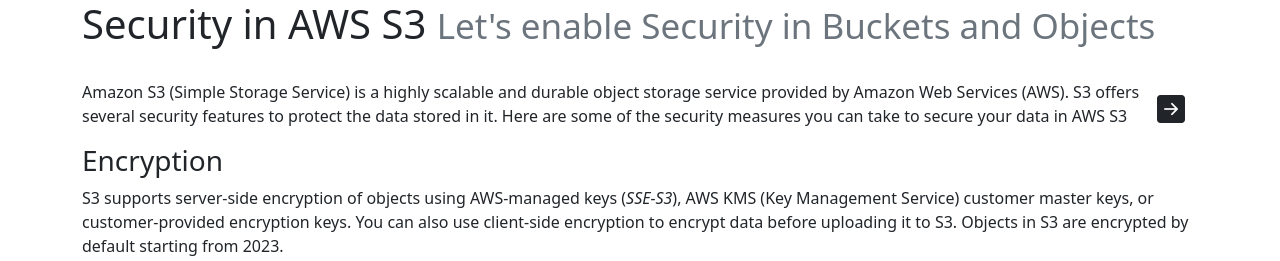
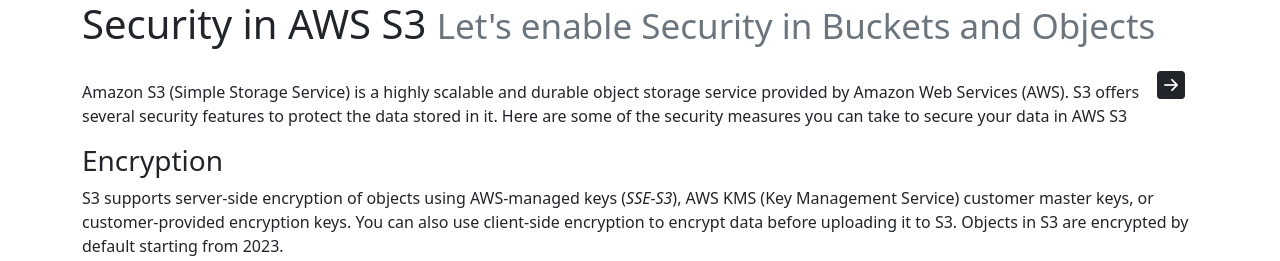
Before and after one commit to s-kazi/s-kazi.github.io, a Jekyll site: the page built from aws/s3/security.markdown, in a window 1280 px wide. Shown: the top 261 px of the page. Built offline with Jekyll 4.4.1, drawn with Linux system fonts in a browser that asks for light colours; nearby versions of some CDN libraries.

```diff
--- a/_layouts/post.html
+++ b/_layouts/post.html
@@ -9,10 +9,12 @@
     <h1>{{ page.title }} <small class="text-muted">{{ page.subtitle }}</small></h1>
   </div>-->
   <h1>{{ page.title }} <small class="text-muted">{{ page.subtitle }}</small></h1>
+  <button class="btn float-end" data-bs-toggle="offcanvas" data-bs-target="#offcanvas" role="button">
+    <i class="bi bi-arrow-right-square-fill fs-3" data-bs-toggle="offcanvas" data-bs-target="#offcanvas"></i>
+  </button>
+
   <div class="b-example-divider"></div><br/>
-  <button class="btn float-end" data-bs-toggle="offcanvas" data-bs-target="#offcanvas" role="button">
-      <i class="bi bi-arrow-right-square-fill fs-3" data-bs-toggle="offcanvas" data-bs-target="#offcanvas"></i>
-  </button>
+
   <div class="fs-6 fs-lg-1">
     {{ content }}
   </div>
--- a/aws/s3/security.markdown
+++ b/aws/s3/security.markdown
@@ -3,7 +3,7 @@ layout: post
 title: Security in AWS S3
 subtitle: Let's enable Security in Buckets and Objects
 permalink: /aws-s3-security/
-leftmenu: s3-left-menu.html
+leftmenu: left-menu/s3.html
 ---
 
 Amazon S3 (Simple Storage Service) is a highly scalable and durable object storage service provided by Amazon Web Services (AWS). S3 offers several security features to protect the data stored in it. Here are some of the security measures you can take to secure your data in AWS S3
```
Also changed, not shown: _includes/left-menu/s3.html (renamed from _includes/s3-left-menu.html).
